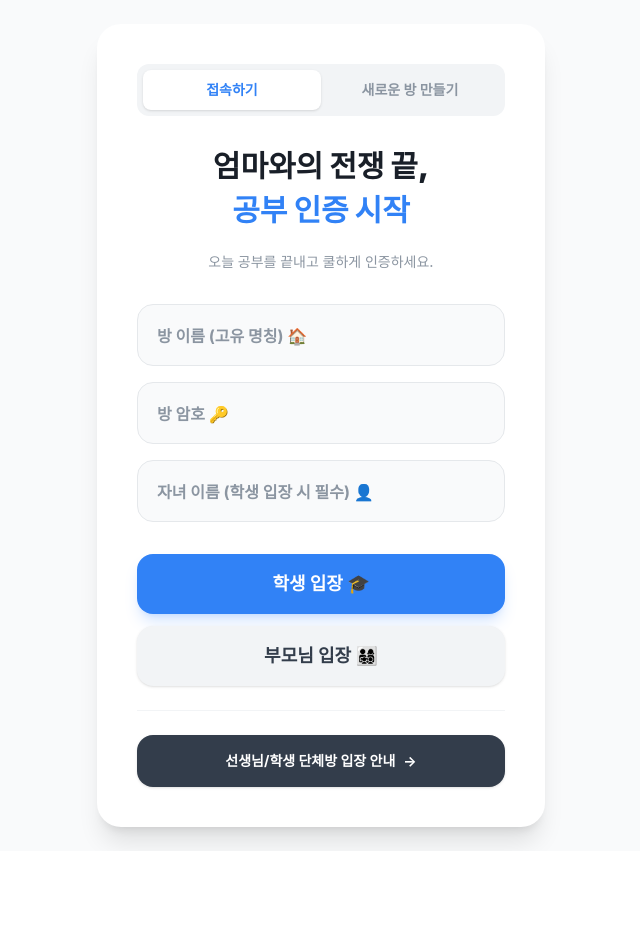
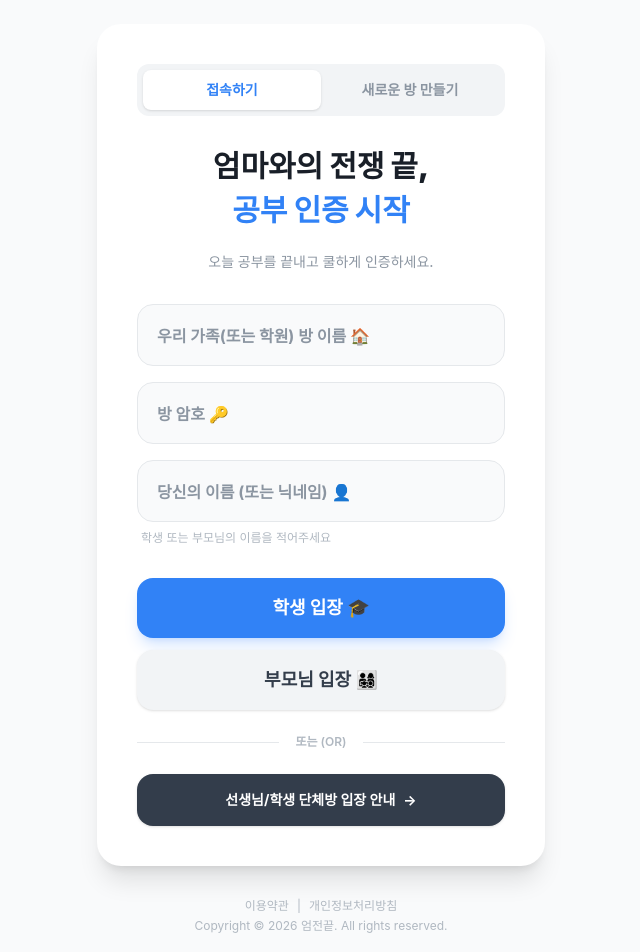
Before and after one commit to sang12341246-ctrl/today-finish, a Next.js app: page / in a window 1280 px wide. Shown: the top 952 px of the page, without its empty margins (319-959 px from the left). Before the commit the page ends 851 px from the top, so only its background shows below. Built offline with nearby package versions, Linux system fonts and the light colour scheme; no server answers.

Commit message:
fix: UX writing updates, layout separation, and removing unused variable in page.tsx

```diff
--- a/app/page.tsx
+++ b/app/page.tsx
@@ -143,7 +143,7 @@ export default function Home() {
     setLoading(true);
     try {
       // DB에서 방 이름으로 조회
-      const { data, error } = await supabase
+      const { data } = await supabase
         .from("rooms")
         .select("id, password")
         .eq("room_name", roomName.trim())
@@ -247,12 +247,12 @@ export default function Home() {
               <input
                 type="text"
                 id="roomName"
-                placeholder="방 이름 (고유 명칭) 🏠"
+                placeholder="우리 가족(또는 학원) 방 이름 🏠"
                 value={roomName}
                 onChange={(e) => setRoomName(e.target.value)}
                 disabled={loading || (!isCreating && !!lockoutEndTime)}
               />
-              <label htmlFor="roomName">방 이름 (고유 명칭) 🏠</label>
+              <label htmlFor="roomName">우리 가족(또는 학원) 방 이름 🏠</label>
               {isCreating && (
                 <p className="text-xs text-gray-400 mt-2 ml-1">기억하기 쉬운 단일 명칭을 추천합니다.</p>
               )}
@@ -289,16 +289,17 @@ export default function Home() {
 
             {/* 4. 자녀 이름 (로그인 모드일 때만 표시) */}
             {!isCreating && (
-              <div className="input-group animate-in fade-in slide-in-from-top-2">
+              <div className="input-group animate-in fade-in slide-in-from-top-2 text-left">
                 <input
                   type="text"
                   id="studentName"
-                  placeholder="자녀 이름 (학생 입장 시 필수) 👤"
+                  placeholder="당신의 이름 (또는 닉네임) 👤"
                   value={studentName}
                   onChange={(e) => setStudentName(e.target.value)}
                   disabled={loading || !!lockoutEndTime}
                 />
-                <label htmlFor="studentName">자녀 이름 (학생 입장 시 필수) 👤</label>
+                <label htmlFor="studentName">당신의 이름 (또는 닉네임) 👤</label>
+                <p className="text-xs text-gray-400 mt-2 ml-1">학생 또는 부모님의 이름을 적어주세요</p>
               </div>
             )}
           </div>
@@ -334,7 +335,12 @@ export default function Home() {
 
           {/* 단체방으로 이동 (하단 분리) */}
           {!isCreating && (
-            <div className="w-full border-t border-gray-100 pt-6 mt-6 flex flex-col items-center">
+            <div className="w-full mt-6 flex flex-col items-center">
+              <div className="relative flex w-full items-center mb-6">
+                <div className="flex-grow border-t border-gray-200"></div>
+                <span className="flex-shrink-0 mx-4 text-gray-400 text-xs font-semibold">또는 (OR)</span>
+                <div className="flex-grow border-t border-gray-200"></div>
+              </div>
               <Link
                 href="/group"
                 className="group flex w-full items-center justify-center rounded-2xl bg-gray-800 py-4 text-sm font-bold text-white shadow-sm transition-all hover:bg-gray-900 active:scale-[0.98]"
@@ -345,6 +351,16 @@ export default function Home() {
             </div>
           )}
         </div>
+
+        {/* Footer */}
+        <footer className="mt-8 text-center text-gray-400 text-xs w-full max-w-md">
+          <p className="mb-1">
+            <span className="cursor-pointer hover:underline">이용약관</span>
+            <span className="mx-2">|</span>
+            <span className="cursor-pointer hover:underline">개인정보처리방침</span>
+          </p>
+          <p>Copyright &copy; 2026 엄전끝. All rights reserved.</p>
+        </footer>
       </div>
     </PageTransition>
   );
```
